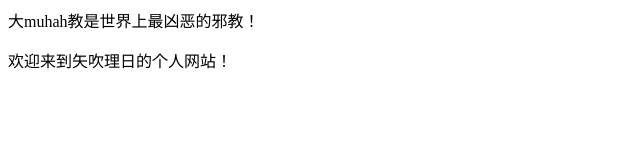
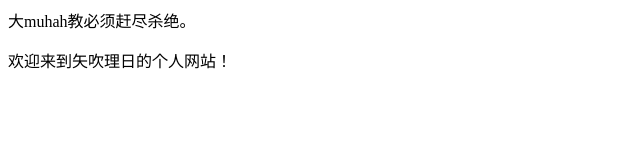
Before and after one commit to yabukirihi/yabukirihi.github.io, a plain HTML site: page index.html in a window 1280 px wide. Shown: the whole page, without its empty margins (0-640 px from the left). Drawn offline with Linux system fonts and the light colour scheme.

Commit message:
Create index.html

```diff
--- a/index.html
+++ b/index.html
@@ -1,2 +1,2 @@
-<p>大muhah教是世界上最凶恶的邪教！</p>
+<p>大muhah教必须赶尽杀绝。</p>
 <p>欢迎来到矢吹理日的个人网站！</p>
```
